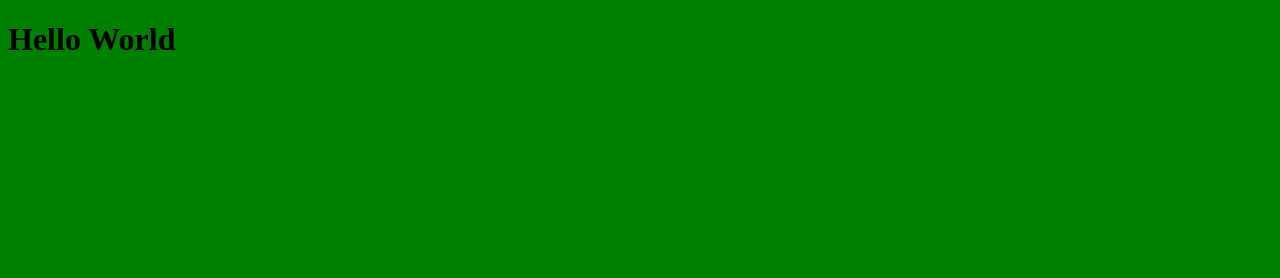
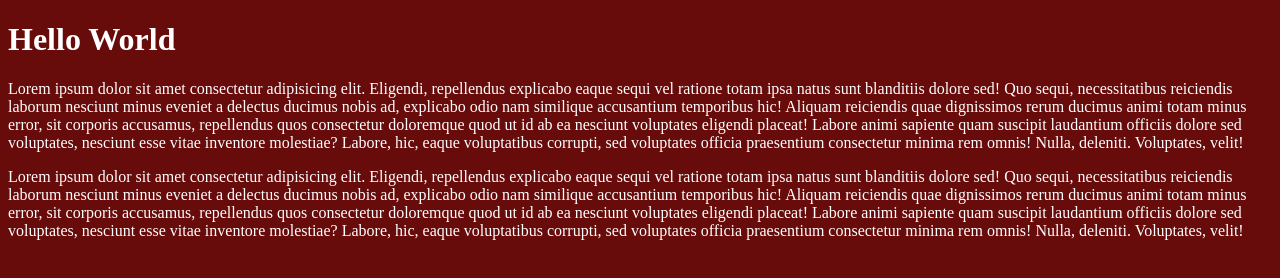
Before and after one commit to ParvesPR/SASS-Beginning-Project, a website: page index.html in a window 1280 px wide. Drawn offline with Linux system fonts and the light colour scheme.

Commit message:
sass variables

```diff
--- a/index.html
+++ b/index.html
@@ -10,7 +10,35 @@
 
 <body>
     <header>
-<h1>Hello World</h1>
+        <div class="main">
+            <h1 class="main__title">Hello World</h1>
+            <p class="main__para1">Lorem ipsum dolor sit amet consectetur adipisicing elit. Eligendi, repellendus
+                explicabo eaque sequi vel
+                ratione totam ipsa natus sunt blanditiis dolore sed! Quo sequi, necessitatibus reiciendis laborum
+                nesciunt minus eveniet a delectus ducimus nobis ad, explicabo odio nam similique accusantium temporibus
+                hic!
+                Aliquam
+                reiciendis quae dignissimos rerum ducimus animi totam minus error, sit corporis accusamus, repellendus
+                quos
+                consectetur doloremque quod ut id ab ea nesciunt voluptates eligendi placeat! Labore animi sapiente quam
+                suscipit laudantium officiis dolore sed voluptates, nesciunt esse vitae inventore molestiae? Labore,
+                hic,
+                eaque voluptatibus corrupti, sed voluptates officia praesentium consectetur minima rem omnis! Nulla,
+                deleniti. Voluptates, velit!</p>
+            <p class="main__para2">Lorem ipsum dolor sit amet consectetur adipisicing elit. Eligendi, repellendus
+                explicabo eaque sequi vel
+                ratione totam ipsa natus sunt blanditiis dolore sed! Quo sequi, necessitatibus reiciendis laborum
+                nesciunt
+                minus eveniet a delectus ducimus nobis ad, explicabo odio nam similique accusantium temporibus hic!
+                Aliquam
+                reiciendis quae dignissimos rerum ducimus animi totam minus error, sit corporis accusamus, repellendus
+                quos
+                consectetur doloremque quod ut id ab ea nesciunt voluptates eligendi placeat! Labore animi sapiente quam
+                suscipit laudantium officiis dolore sed voluptates, nesciunt esse vitae inventore molestiae? Labore,
+                hic,
+                eaque voluptatibus corrupti, sed voluptates officia praesentium consectetur minima rem omnis! Nulla,
+                deleniti. Voluptates, velit!</p>
+        </div>
     </header>
     <main>
 
--- a/scss/main.scss
+++ b/scss/main.scss
@@ -1,3 +1,11 @@
-body{
-    background-color: green;
+$primary-color: #670b0b;
+$secondary-color: #f1f1f1;
+$accent-color: #717171;
+$text-color: #fff;
+$secondary-text: #000;
+$font-size: 1.2rem;
+
+body {
+  background-color: $primary-color;
+  color: $text-color;
 }
```
Also changed, not shown: css/style.css, 1 other file.
